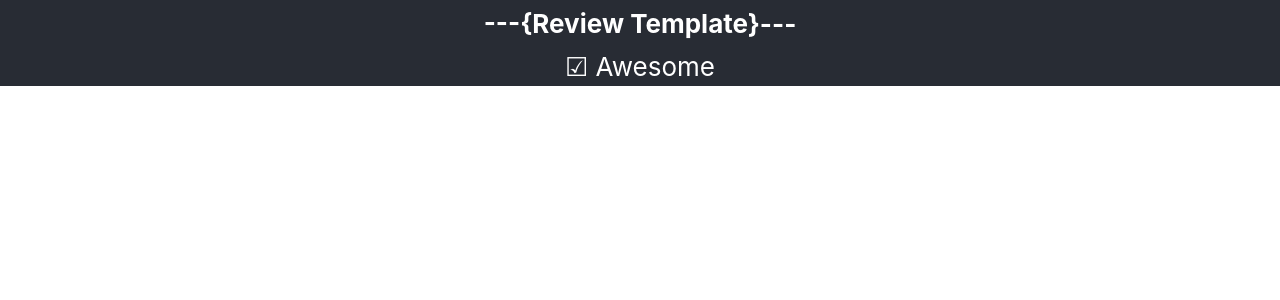
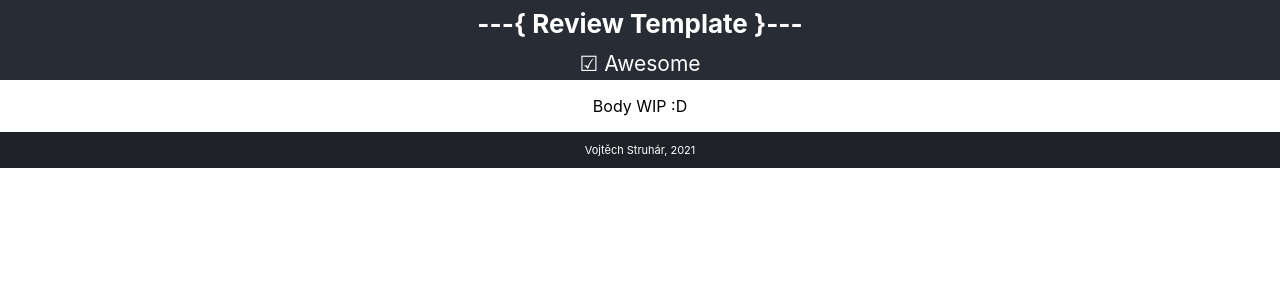
Before and after one commit to VojtaStruhar/steam-review-template, a React (Create React App) app: page / in a window 1280 px wide. Shown: the top 300 px of the page. Built offline with nearby package versions, Linux system fonts and the light colour scheme.

Commit message:
Added basic footer.

```diff
--- a/src/App.css
+++ b/src/App.css
@@ -12,6 +12,8 @@
     animation: App-logo-spin infinite 20s linear;
   }
 }
+
+/* header */
 
 .App-header {
   background-color: #282c34;
@@ -34,7 +36,21 @@ p.App-header {
   min-height: auto;
   margin-top: 4px;
   margin-bottom: 4px;
+  font-size: calc(5px + 2vmin);
 }
+/* footer */
+.App-footer {
+  background-color: #1e2127;
+  min-height: auto;
+  display: flex;
+  flex-direction: column;
+  align-items: center;
+  justify-content: center;
+  font-size: calc(3px + 1vmin);
+  color: white;
+}
+
+/* other */
 
 .App-link {
   color: #61dafb;
--- a/src/App.js
+++ b/src/App.js
@@ -5,9 +5,17 @@ function App() {
   return (
     <div className="App">
       <header className="App-header">
-        <h2 className="App-header">{"---{Review Template}---"}</h2>
+        <h2 className="App-header">{"---{ Review Template }---"}</h2>
         <p className="App-header">☑ Awesome</p>
       </header>
+
+      <body>
+        <p>Body WIP :D</p>
+      </body>
+
+      <footer className="App-footer">
+        <p>Vojtěch Struhár, 2021</p>
+      </footer>
     </div>
   );
 }
```
